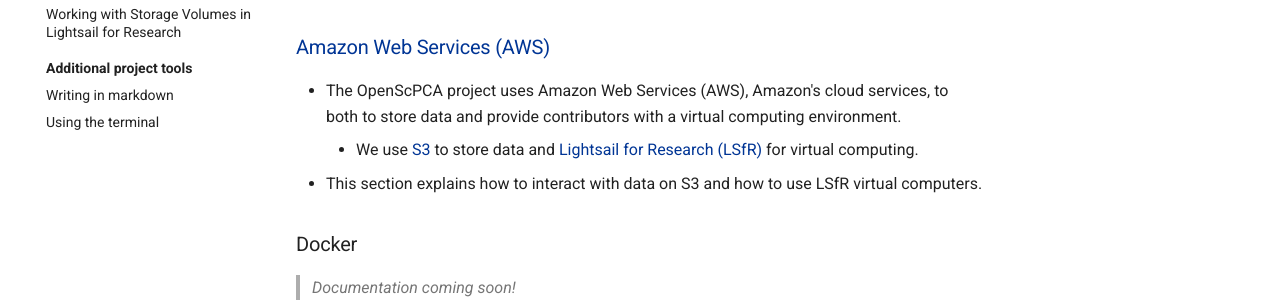
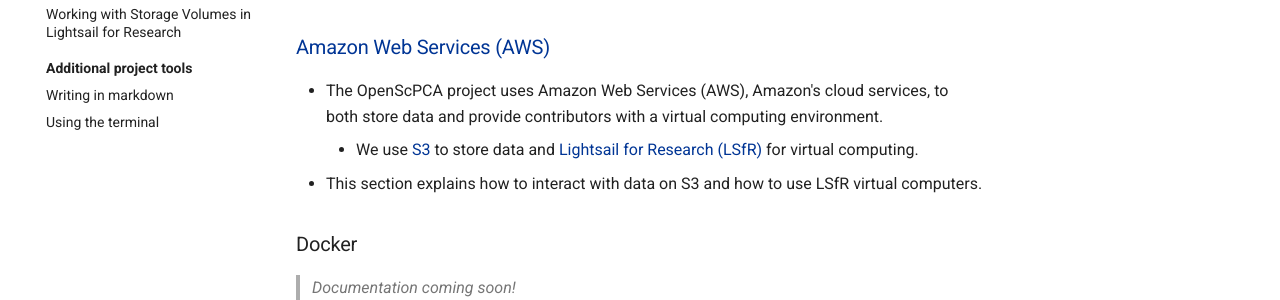
Before and after one commit to AlexsLemonade/OpenScPCA-analysis, an MkDocs documentation site: the page built from docs/software-platforms/index.md, in a window 1280 px wide and 954 px high. Shown: the part 269-569 px from the top of the window. Built offline with MkDocs 1.6.1 and Material for MkDocs 9.7.7, drawn with Linux system fonts in a browser that asks for light colours.

```diff
--- a/docs/software-platforms/index.md
+++ b/docs/software-platforms/index.md
@@ -4,7 +4,7 @@ This section provides information about using some of OpenScPCA's core software
 
 ### [Amazon Web Services (AWS)](./aws/index.md)
 
-- The OpenScPCA project uses Amazon Web Services (AWS), Amazon's cloud services, to both to store data and provide contributors with a virtual computing environment.
+- The OpenScPCA project uses Amazon Web Services (AWS), Amazon's cloud services, to both store data and provide contributors with a virtual computing environment.
     - We use [S3](https://aws.amazon.com/s3/) to store data and [Lightsail for Research (LSfR)](https://aws.amazon.com/lightsail/research/) for virtual computing.
 - This section explains how to interact with data on S3 and how to use LSfR virtual computers.
 
```
